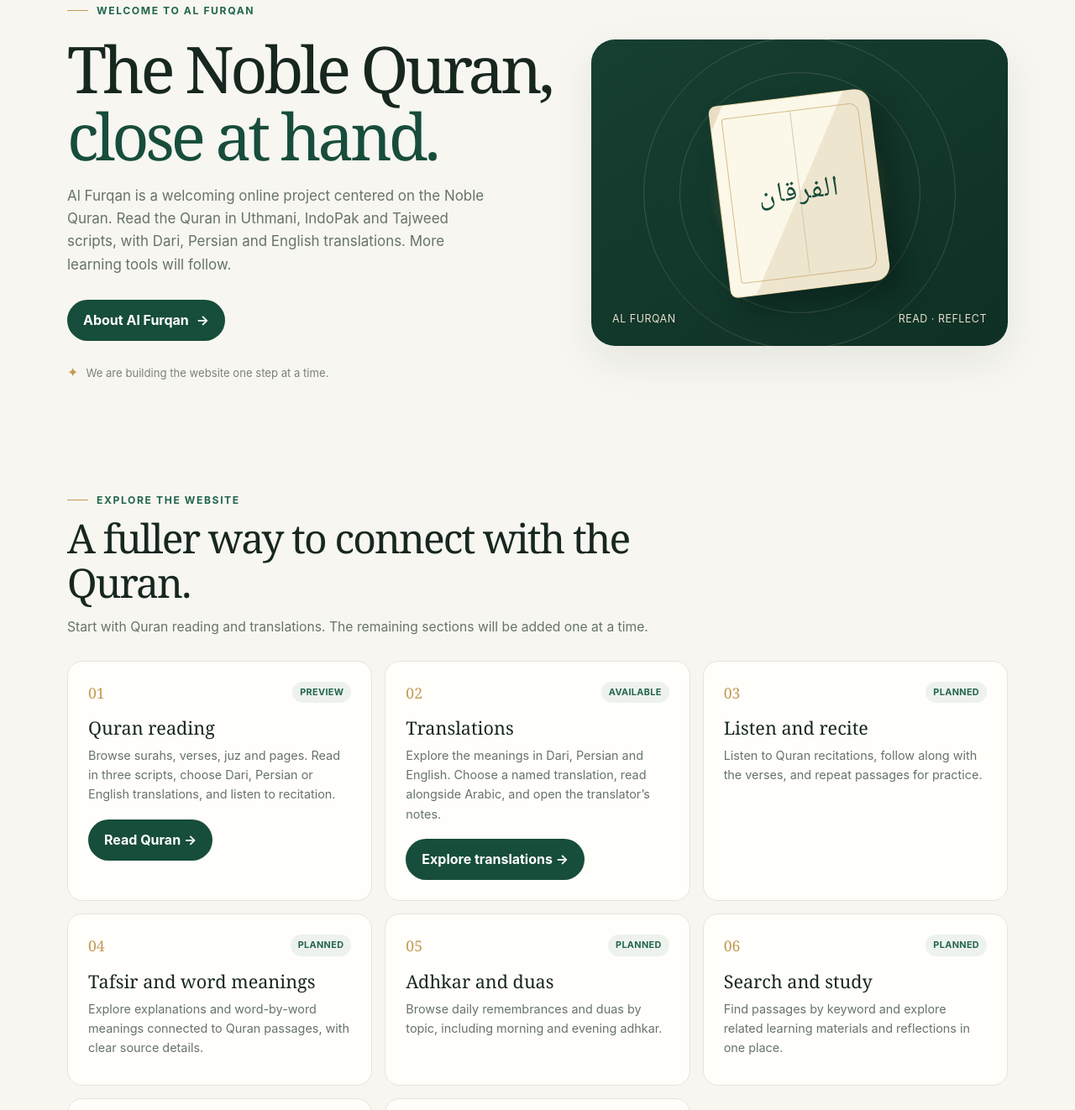
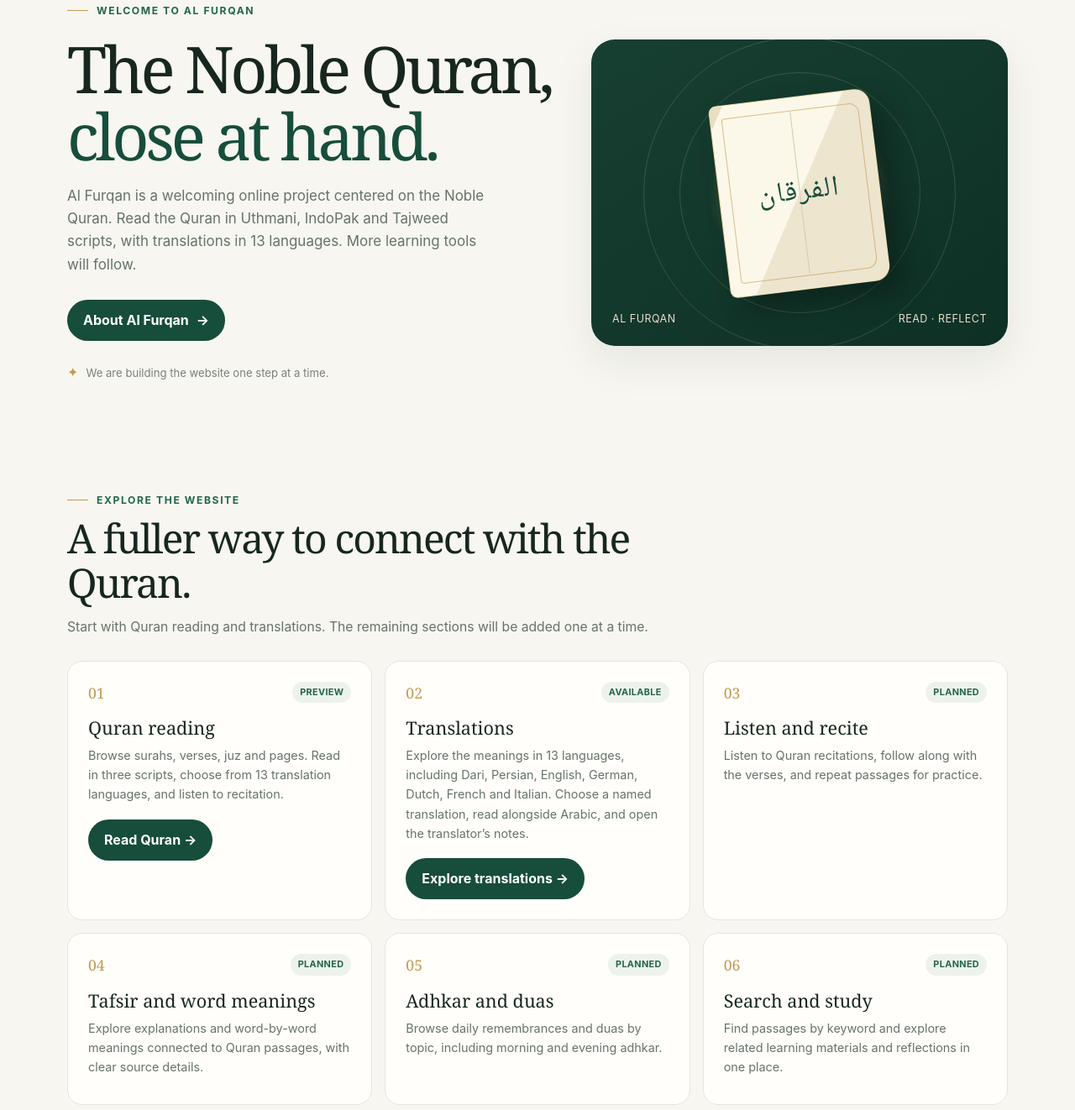
Before and after one commit to mirkhel1380/getfurqan.com, a plain HTML site: page index.html in a window 1280 px wide. Shown: the part 155-1477 px from the top of the page at 84% size. Drawn offline with Linux system fonts and the light colour scheme.

Commit message:
Support 13 Quran translation languages with source attribution

```diff
--- a/index.html
+++ b/index.html
@@ -35,7 +35,7 @@
       <div>
         <div class="eyebrow">Welcome to Al Furqan</div>
         <h1>The Noble Quran, <em>close at hand.</em></h1>
-        <p class="hero-copy">Al Furqan is a welcoming online project centered on the Noble Quran. Read the Quran in Uthmani, IndoPak and Tajweed scripts, with Dari, Persian and English translations. More learning tools will follow.</p>
+        <p class="hero-copy">Al Furqan is a welcoming online project centered on the Noble Quran. Read the Quran in Uthmani, IndoPak and Tajweed scripts, with translations in 13 languages. More learning tools will follow.</p>
         <a class="button" href="#about">About Al Furqan <span aria-hidden="true">→</span></a>
         <div class="hero-note"><span aria-hidden="true">✦</span> We are building the website one step at a time.</div>
       </div>
@@ -45,8 +45,8 @@
     <section class="shell intro" aria-labelledby="intro-title">
       <div class="section-head"><div class="eyebrow">Explore the website</div><h2 id="intro-title">A fuller way to connect with the Quran.</h2><p>Start with Quran reading and translations. The remaining sections will be added one at a time.</p></div>
       <div class="cards">
-        <article class="card"><div class="card-top"><span class="card-number">01</span><span class="badge">PREVIEW</span></div><h3>Quran reading</h3><p>Browse surahs, verses, juz and pages. Read in three scripts, choose Dari, Persian or English translations, and listen to recitation.</p><a class="button" style="margin-top:18px" href="/reader.html">Read Quran →</a></article>
-        <article class="card"><div class="card-top"><span class="card-number">02</span><span class="badge">AVAILABLE</span></div><h3>Translations</h3><p>Explore the meanings in Dari, Persian and English. Choose a named translation, read alongside Arabic, and open the translator’s notes.</p><a class="button" style="margin-top:18px" href="/translations.html">Explore translations →</a></article>
+        <article class="card"><div class="card-top"><span class="card-number">01</span><span class="badge">PREVIEW</span></div><h3>Quran reading</h3><p>Browse surahs, verses, juz and pages. Read in three scripts, choose from 13 translation languages, and listen to recitation.</p><a class="button" style="margin-top:18px" href="/reader.html">Read Quran →</a></article>
+        <article class="card"><div class="card-top"><span class="card-number">02</span><span class="badge">AVAILABLE</span></div><h3>Translations</h3><p>Explore the meanings in 13 languages, including Dari, Persian, English, German, Dutch, French and Italian. Choose a named translation, read alongside Arabic, and open the translator’s notes.</p><a class="button" style="margin-top:18px" href="/translations.html">Explore translations →</a></article>
         <article class="card"><div class="card-top"><span class="card-number">03</span><span class="badge">PLANNED</span></div><h3>Listen and recite</h3><p>Listen to Quran recitations, follow along with the verses, and repeat passages for practice.</p></article>
         <article class="card"><div class="card-top"><span class="card-number">04</span><span class="badge">PLANNED</span></div><h3>Tafsir and word meanings</h3><p>Explore explanations and word-by-word meanings connected to Quran passages, with clear source details.</p></article>
         <article class="card"><div class="card-top"><span class="card-number">05</span><span class="badge">PLANNED</span></div><h3>Adhkar and duas</h3><p>Browse daily remembrances and duas by topic, including morning and evening adhkar.</p></article>
@@ -59,7 +59,7 @@
 
     <section class="about" id="about"><div class="shell about-inner"><div><h2>About the project</h2><p>Al Furqan takes its name from the Quran. The goal is to build a clear, respectful place to read, listen to, and learn from the Quran. The reading page brings together Quran text, translations and recitation. The remaining sections and companion app will follow step by step.</p></div><div class="calligraphy" lang="ar" dir="rtl" aria-hidden="true">الفرقان</div></div></section>
   </main>
-  <footer class="site-footer"><div class="footer-grid"><div class="footer-intro"><a class="footer-logo" href="/"><img src="/logo.svg" alt="">Al Furqan</a><p>A welcoming place to read the Quran and explore its meanings, one passage at a time.</p><span class="footer-label">READ · UNDERSTAND · REFLECT</span></div><nav aria-label="Footer navigation"><h2>Explore</h2><a href="/">Home</a><a href="/reader.html">Read Quran</a><a href="/translations.html">Translations</a><a href="/#about">About Al Furqan</a></nav><nav aria-label="Translation languages"><h2>Read in your language</h2><a href="/reader.html?chapter=1&translation=dari_badkhashani&view=verses" lang="prs">دری — بدخشانی</a><a href="/reader.html?chapter=1&translation=persian_ih&view=verses" lang="fa">فارسی — اسلام‌هاوس</a><a href="/reader.html?chapter=1&translation=english_saheeh&view=verses">English — Saheeh International</a></nav><nav aria-label="Content sources"><h2>Our sources</h2><a href="https://quran.foundation/" target="_blank" rel="noopener">Quran.Foundation ↗</a><a href="https://quranenc.com/" target="_blank" rel="noopener">QuranEnc ↗</a><a href="/translations.html#sources">Text & translation information</a><p>Al Furqan is an independent project.</p></nav></div><div class="footer-bottom"><span>© Al Furqan</span><span>Bookmarks and reading preferences stay in your browser.</span><a href="#top">Back to top ↑</a></div></footer>
+  <footer class="site-footer"><div class="footer-grid"><div class="footer-intro"><a class="footer-logo" href="/"><img src="/logo.svg" alt="">Al Furqan</a><p>A welcoming place to read the Quran and explore its meanings, one passage at a time.</p><span class="footer-label">READ · UNDERSTAND · REFLECT</span></div><nav aria-label="Footer navigation"><h2>Explore</h2><a href="/">Home</a><a href="/reader.html">Read Quran</a><a href="/translations.html">Translations</a><a href="/#about">About Al Furqan</a></nav><nav aria-label="Translation languages"><h2>Read in your language</h2><a href="/reader.html?chapter=1&translation=dari_badkhashani&view=verses" lang="prs">دری — بدخشانی</a><a href="/reader.html?chapter=1&translation=persian_ih&view=verses" lang="fa">فارسی — اسلام‌هاوس</a><a href="/reader.html?chapter=1&translation=english_saheeh&view=verses">English — Saheeh International</a><a href="/translations.html">All 13 languages →</a></nav><nav aria-label="Content sources"><h2>Our sources</h2><a href="https://quran.foundation/" target="_blank" rel="noopener">Quran.Foundation ↗</a><a href="https://quranenc.com/" target="_blank" rel="noopener">QuranEnc ↗</a><a href="/translations.html#sources">Text & translation information</a><p>Al Furqan is an independent project.</p></nav></div><div class="footer-bottom"><span>© Al Furqan</span><span>Bookmarks and reading preferences stay in your browser.</span><a href="#top">Back to top ↑</a></div></footer>
 
 </body>
 </html>
```
